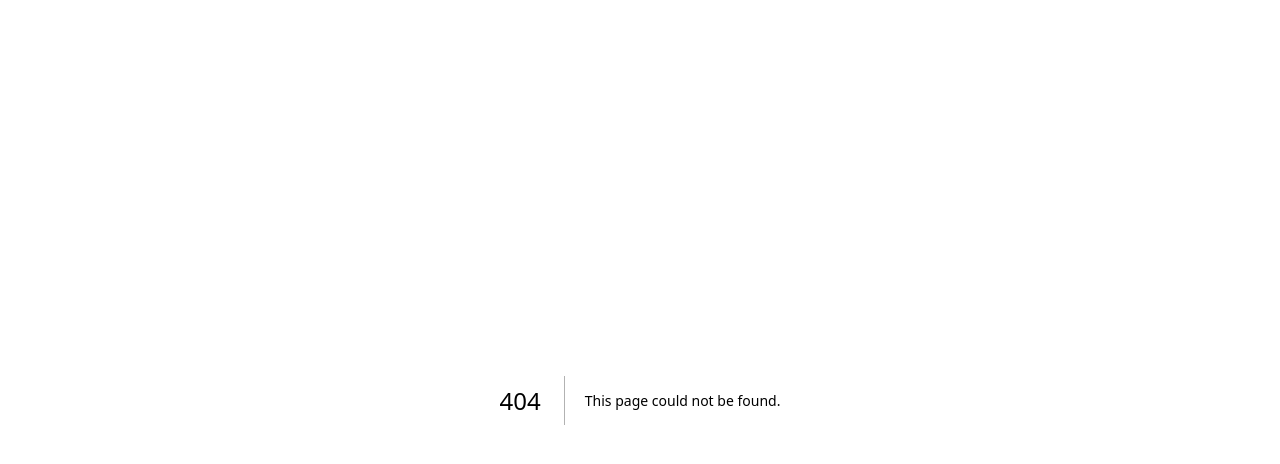
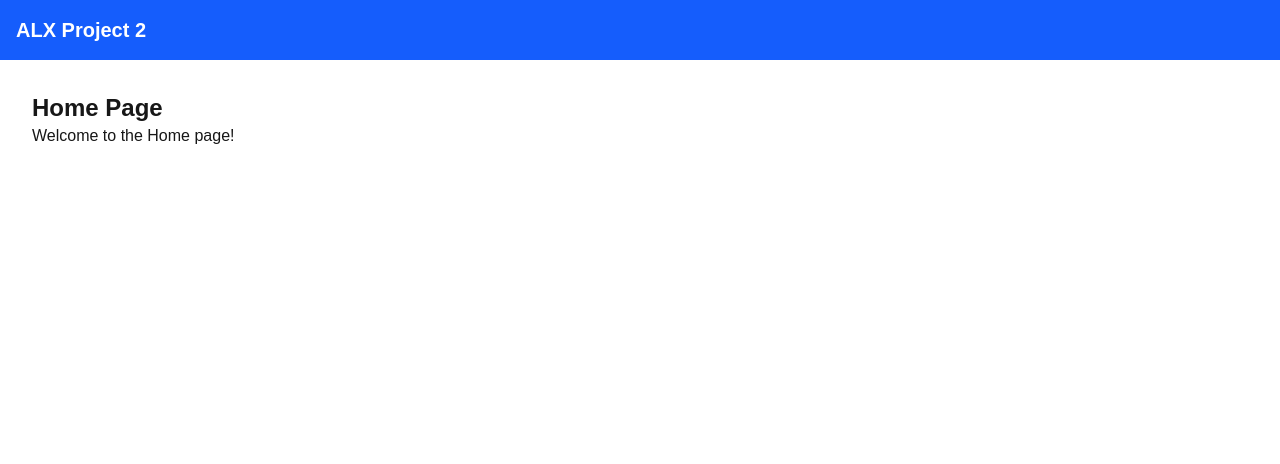
Before and after one commit to truketlema/alx-project-0x02-setup, a Next.js app in the folder alx-project-0x02/: page /home in a window 1280 px wide. Before the commit this address had no page. Shown: the top 464 px of the page. Built offline with nearby package versions, Linux system fonts and the light colour scheme.

Commit message:
Add basic routing with Home and About pages and update Header navigation

```diff
--- /dev/null
+++ b/alx-project-0x02/pages/about.tsx
@@ -0,0 +1,16 @@
+import type { NextPage } from "next";
+import Header from "../components/layout/Header";
+
+const About: NextPage = () => {
+  return (
+    <div>
+      <Header />
+      <main className="p-8">
+        <h1 className="text-2xl font-bold">About Page</h1>
+        <p>Welcome to the About page!</p>
+      </main>
+    </div>
+  );
+};
+
+export default About;
--- /dev/null
+++ b/alx-project-0x02/pages/home.tsx
@@ -0,0 +1,16 @@
+import type { NextPage } from "next";
+import Header from "../components/layout/Header";
+
+const Home: NextPage = () => {
+  return (
+    <div>
+      <Header />
+      <main className="p-8">
+        <h1 className="text-2xl font-bold">Home Page</h1>
+        <p>Welcome to the Home page!</p>
+      </main>
+    </div>
+  );
+};
+
+export default Home;
```
